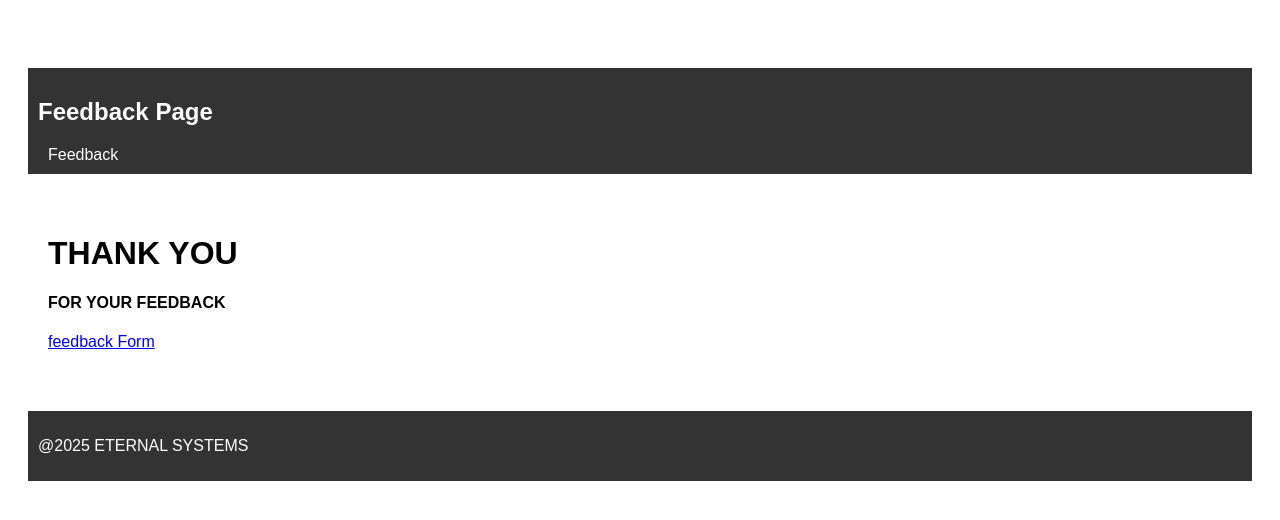
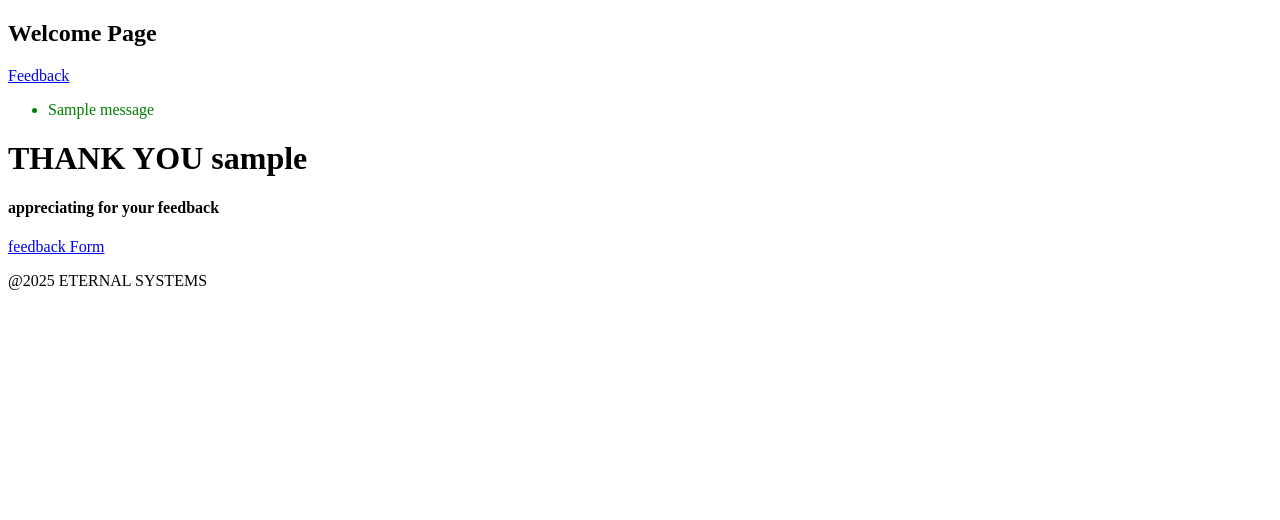
Before and after one commit to khaledahamed8080/Flask-Projects, a Flask app: template Templates/thankyou.html in a window 1280 px wide. Shown: the top 520 px of the page. Run offline with Flask 3, Linux system fonts and the light colour scheme; the template is opened without the code that fills it: most values are stand-ins (such as "Sample title", 1, 10 or a date in 2020); one stand-in notice (Sample message) is shown.

Commit message:
Third mini project

```diff
--- a/Templates/base.html
+++ b/Templates/base.html
@@ -2,29 +2,27 @@
 <html lang="en">
 <head>
    <title> {% block title %}My Web Application{% endblock %}</title>
-   <style>
-   body{font-family:Arial, Helvetica, sans-serif; padding: 20px;}
-   header,footer{background:#333;color: white; padding: 10px; margin-top:40px}
-   nav a{margin: 0 10px ; color: white; text-decoration: none}
-   main{
-    background: white ;padding: 20px ; margin-top: 20px;border-radius: 5px;
-   }
-   </style>
+
 </head>
 <body>
     <header>
-        <h2>Feedback Page</h2>
+        <h2>Welcome Page</h2>
         <nav>
-        <a href="/feedback" >Feedback</a>
+        <a href="/" >Feedback</a>
 
         </nav>
     </header>
-    <main>
-    {%block content %}
+    {% with messages = get_flashed_messages() %}
+    {% if messages %}
+    <ul style="color:green">
+       {% for msg in messages %}
+       <li> {{msg}}</li>
+       {% endfor %}
 
-
-    {% endblock %}
-    </main>
+    </ul>
+    {% endif %}
+    {% endwith %}
+    {% block content %} {% endblock %}
     <footer>
         <p>@2025 ETERNAL SYSTEMS </p>
     </footer>
--- a/Templates/thankyou.html
+++ b/Templates/thankyou.html
@@ -2,12 +2,12 @@
 
 
 {% block title %}
-<H1>About Page</H1>
+<H1>Thank you Page</H1>
 {% endblock %}
 
 
 {% block content %}
-<H1>THANK YOU {{ user }}</H1>
-<h4>FOR YOUR FEEDBACK {{ message }}</h4>
-<a href="/feedback">feedback Form</a>
+<H1>THANK YOU {{ username }}</H1>
+<h4>appreciating for your feedback</h4>
+<a href="/">feedback Form</a>
 {% endblock%}
--- a/app.py
+++ b/app.py
@@ -1,14 +1,21 @@
-from flask import Flask, render_template , request, redirect, url_for, session
+from flask import Flask, render_template , request, redirect, url_for, session, flash
 
 
 app=Flask(__name__)
+app.secret_key="my_secret_key"
+
+@app.route("/",methods=["GET","POST"])
+def form():
+     if request.method=="POST":
+          name=request.form.get("name")
+          if not name:
+               flash("Name cannot be empty")
+               return redirect(url_for("form"))
+          flash(f"Thank you {name}, your feedback is valuable to us")
+          return redirect(url_for("thankyou"))
+     return render_template("form.html")
 
 
-@app.route("/feedback",methods=["GET","POST"])
-def feedback():
-     if request.method=="POST":
-          name=request.form.get("username")
-          message=request.form.get("message")
-
-          return render_template("thankyou.html",user=name,message=message)
-     return render_template("feedback.html")
+@app.route("/thankyou")
+def thankyou():
+    return render_template("thankyou.html")
```
Also changed, not shown: Templates/feedback.html (deleted, +0 -21 lines), Templates/form.html (added, +18 -0 lines).
